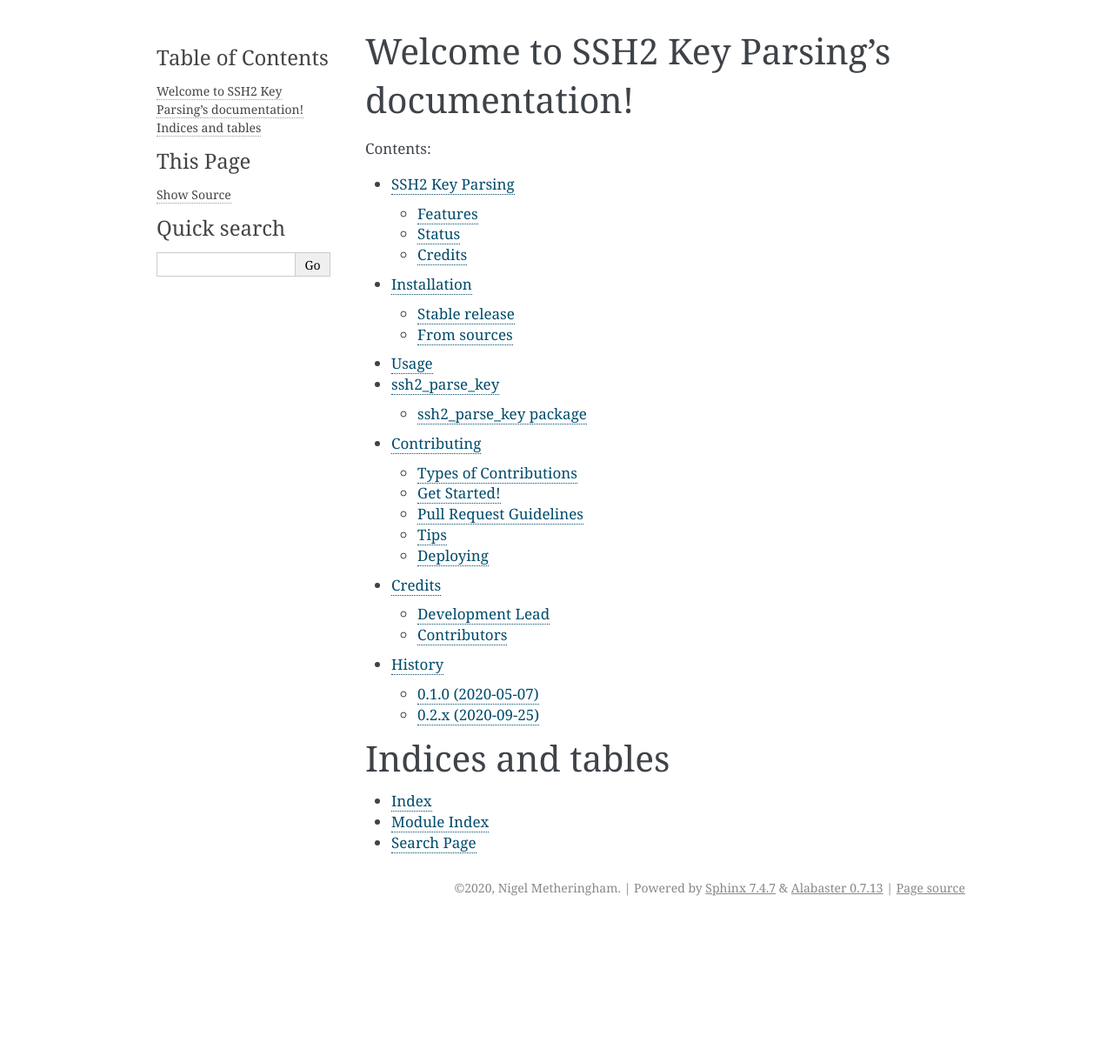
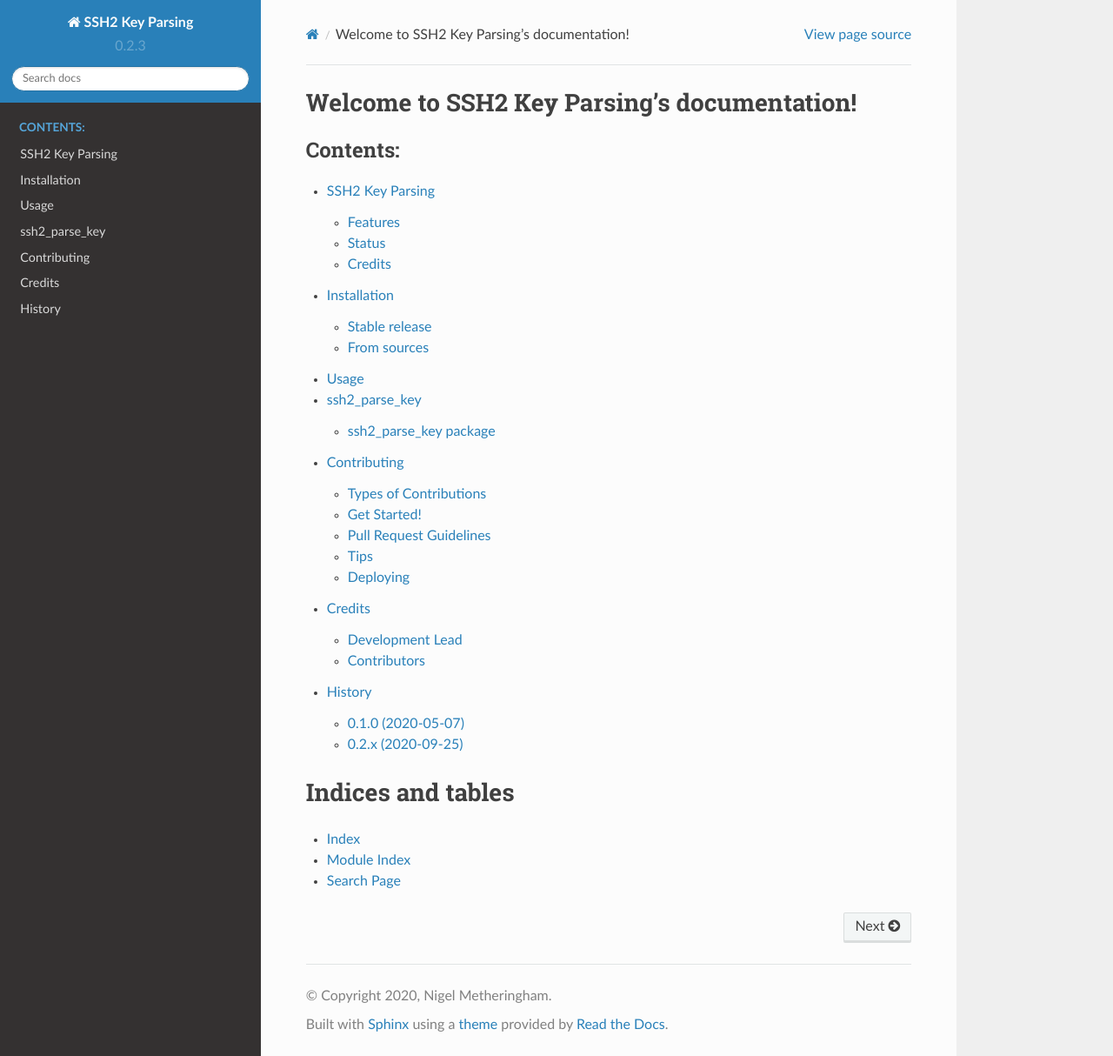
Before and after one commit to nigelm/ssh2_parse_key, a Sphinx documentation site: the page built from docs/index.rst, in a window 1280 px wide and 1214 px high. Shown: the whole window at 87% size. Built offline with Sphinx 7.4.7 and the Read the Docs theme 2.0.0, drawn with Linux system fonts in a browser that asks for light colours.

Commit message:
Change docs to the ReadTheDocs theme

```diff
--- a/docs/conf.py
+++ b/docs/conf.py
@@ -31,7 +31,7 @@
 
 # Add any Sphinx extension module names here, as strings. They can be
 # extensions coming with Sphinx (named 'sphinx.ext.*') or your custom ones.
-extensions = ["sphinx.ext.autodoc", "sphinx.ext.viewcode"]
+extensions = ["sphinx.ext.autodoc", "sphinx.ext.viewcode", "sphinx_rtd_theme"]
 
 # Add any paths that contain templates here, relative to this directory.
 templates_path = ["_templates"]
@@ -83,7 +83,7 @@
 # The theme to use for HTML and HTML Help pages.  See the documentation for
 # a list of builtin themes.
 #
-html_theme = "alabaster"
+html_theme = "sphinx_rtd_theme"
 
 # Theme options are theme-specific and customize the look and feel of a
 # theme further.  For a list of options available for each theme, see the
--- a/requirements_dev.txt
+++ b/requirements_dev.txt
@@ -2,10 +2,12 @@
 coverage==5.3
 distlib==0.3.1
 flake8==3.8.3
+pip==20.2.3
 pytest==6.0.2
 pytest-datadir==1.3.1
 pytest-runner==5.2
 Sphinx==3.2.1
+sphinx-rtd-theme==0.5.0
 tox==3.20.0
 twine==3.2.0
 watchdog==0.10.3
```
